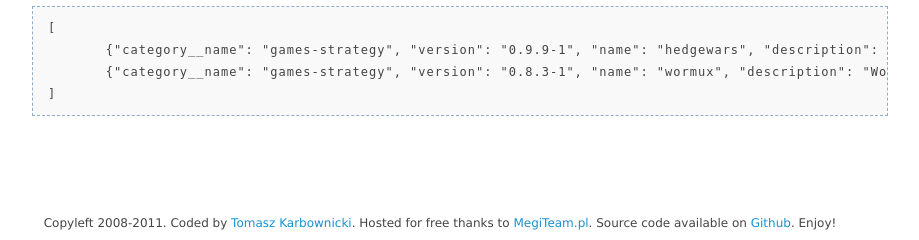
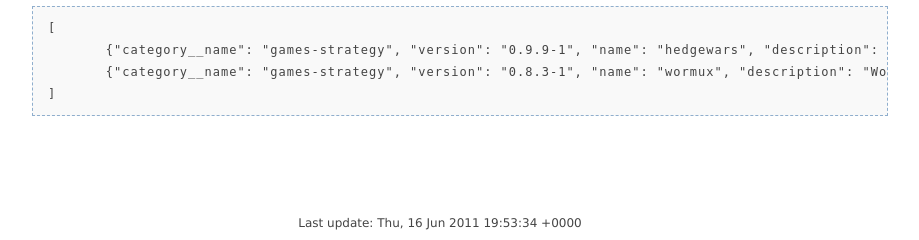
Before and after one commit to kichawa/pacnet, a Django app: template packages/templates/packages/api.html in a window 1280 px wide. Shown: the part 2042-2282 px from the top of the page, without its empty margins (200-1119 px from the left). Run offline with Django 3.2, Linux system fonts and the light colour scheme; the template is opened without the code that fills it, so the values that code supplies are empty; parts of the project's set-up code (start-up, migrations or seed data) failed here and were passed over; some libraries are stand-ins or nearby versions.

Commit message:
Last update date in footer & polish translation update

```diff
--- a/_dev/update-database.py
+++ b/_dev/update-database.py
@@ -190,7 +190,8 @@ if __name__ == '__main__':
 			app.delete(pkg)
 
 	print("Sending file to server...")
-	command = ["./update.sh"]
+	# you need to create your own script to handle updating database
+	command = ["/bin/sh","update.sh"]
 	out, errors = subprocess.Popen(command, stdout=subprocess.PIPE, stderr=subprocess.PIPE).communicate()
 	if errors:
 		print('[E] Error while sending SQL file')
--- a/templates/last-update.txt
+++ b/templates/last-update.txt
@@ -0,0 +1 @@
+Thu, 16 Jun 2011 19:53:34 +0000
--- a/templates/main-page.html
+++ b/templates/main-page.html
@@ -5,7 +5,7 @@
 
 	{% blocktrans %}
 	<h1>What's this ?</h1>
-	<p>The purpose of the Pacnet project is to categorize packages from Arch Linux repositories according to categories that Gentoo Portage uses. As for now, there are over 4000 packages from core, extra and community repositories (i686).</p>
+	<p>The purpose of the Pacnet project is to categorize packages from Arch Linux repositories according to categories that Gentoo Portage uses. As for now, there are over 5000 packages from core, extra and community repositories (i686).</p>
 	<p>If you noticed, that some of packages are in the wrong category, feel free to change it. Packages were categorized by script that searched for each package on gentoo-portage.com website, so there could be some mistakes due to names incompatibility between Arch Linux and Gentoo.</p>
 	<p>I hope that with your help we'll put that in order, so the site could be useful for everyone.</p>
 	{% endblocktrans %}
--- a/templates/main.html
+++ b/templates/main.html
@@ -103,6 +103,7 @@
 	</div>
 
 	<div id="footer">
+		<p>{% trans "Last update" %}: {% include "last-update.txt" %}</p>
 		<p>Copyleft 2008-{% now "Y" %}. Coded by <a href="http://karbownicki.com">Tomasz Karbownicki</a>. Hosted for free thanks to <a href="http://megiteam.pl">MegiTeam.pl</a>. Source code available on <a href="https://github.com/trojkat/pacnet">Github</a>. Enjoy!</p>
 		<p><a href="http://megiteam.pl/"><img src="http://farm3.static.flickr.com/2528/5765660639_1a4a25a240_t.jpg" alt="MegiTeam" title="MegiTeam" style="border:0" /></a></p>
 	</div>
```
Also changed, not shown: locale/pl/LC_MESSAGES/django.po, 1 other file.
